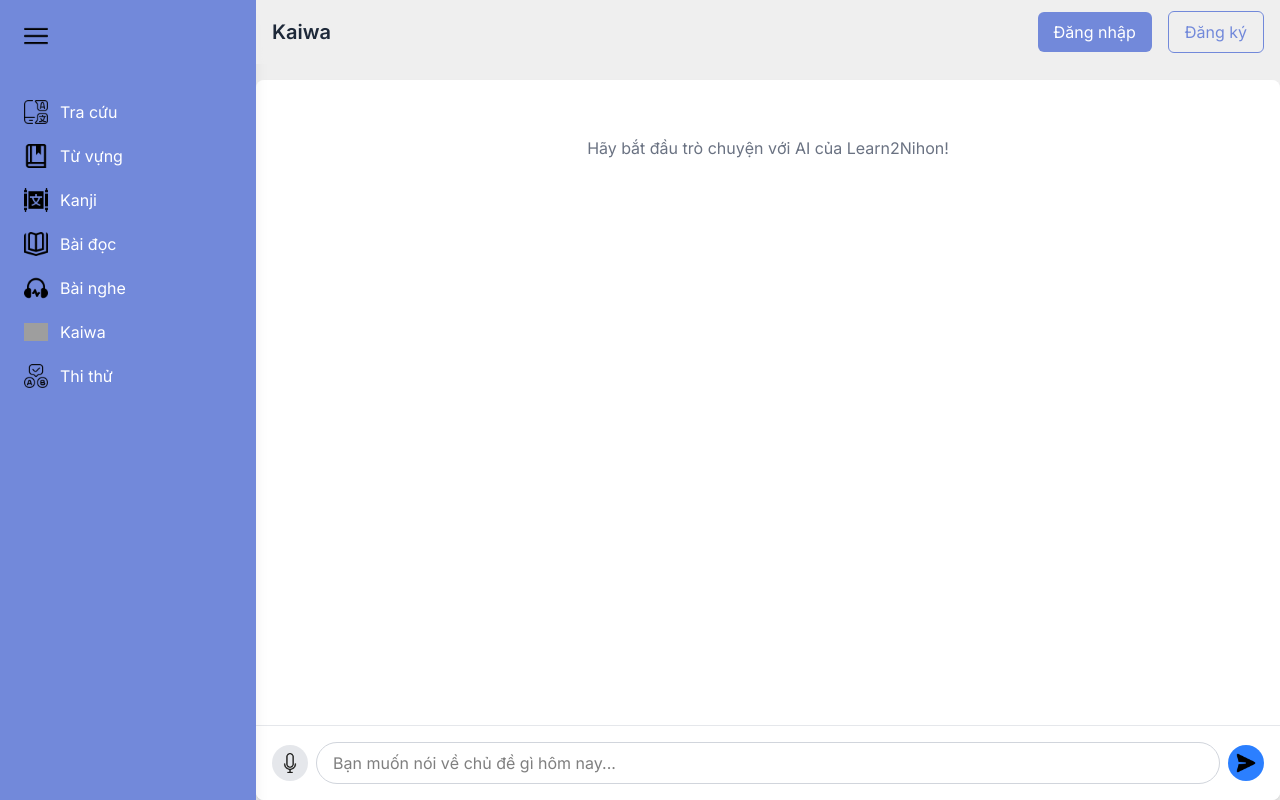
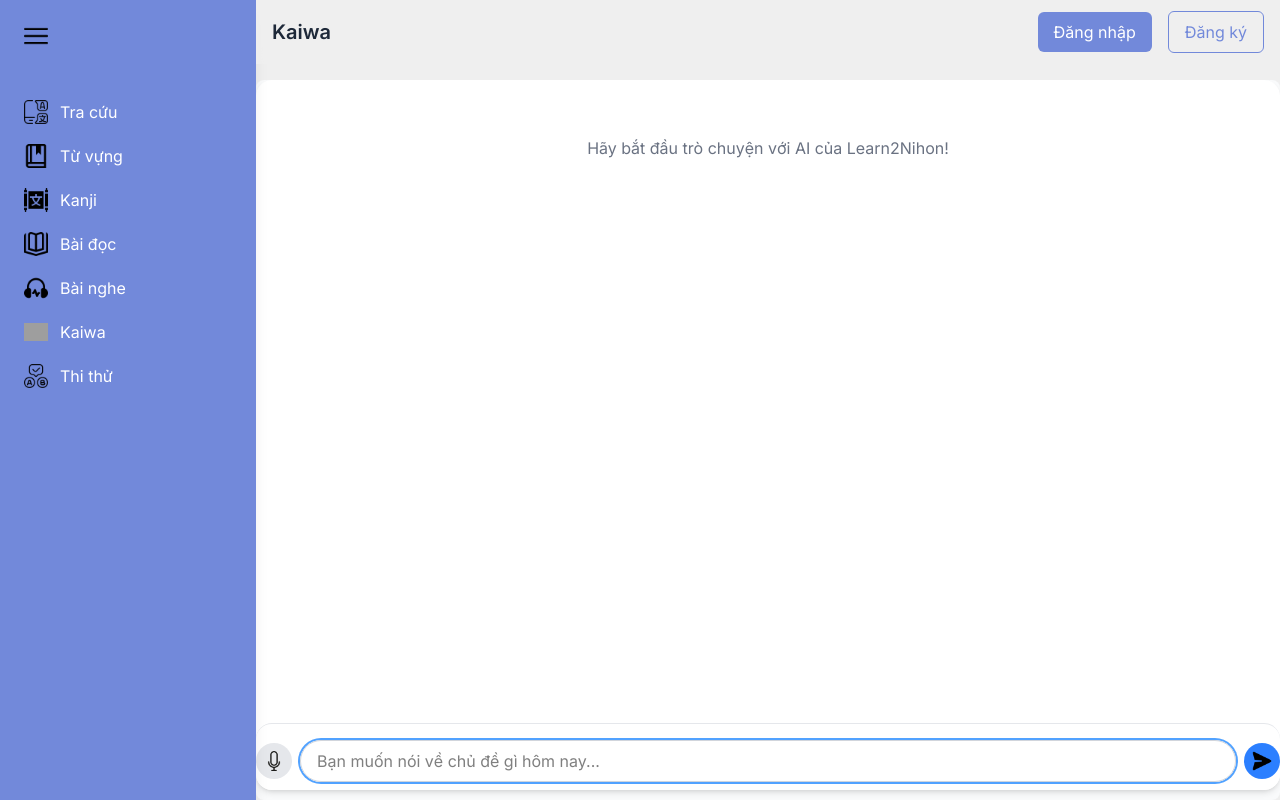
Before and after one commit to MinhLee102/Learn2Nihon, a Next.js app in the folder frontend/: page /kaiwa in a window 1280 px wide. Built offline with nearby package versions, Linux system fonts and the light colour scheme; grey boxes are pictures that could not be loaded.

Commit message:
Fixed chat input movement

```diff
--- a/frontend/src/app/(main)/kaiwa/page.tsx
+++ b/frontend/src/app/(main)/kaiwa/page.tsx
@@ -12,7 +12,7 @@ export default function ChatbotPage() {
   }, [setHeaderTitle]);
 
   return (
-    <div className="flex flex-col flex-1 bg-gray-50 rounded-lg">
+    <div className="flex flex-col flex-1 p-0 bg-gray-50 rounded-lg overflow-hidden">
       <Chatbox />
     </div>
   );
--- a/frontend/src/app/(main)/layout.tsx
+++ b/frontend/src/app/(main)/layout.tsx
@@ -1,4 +1,4 @@
-'use client'; // Đây phải là Client Component vì nó dùng useLayout, Header và Sidebar cũng là client component
+'use client';
 
 import { ReactNode } from 'react';
 import Sidebar from '@/components/Sidebar';
--- a/frontend/src/components/Chat/Chatbox.tsx
+++ b/frontend/src/components/Chat/Chatbox.tsx
@@ -13,11 +13,10 @@ const Chatbot: React.FC = () => {
     const [currentInput, setCurrentInput] = useState<string>('');
     const [isLoadingAIResponse, setIsLoadingAIResponse] = useState(false);
     const chatHistoryRef = useRef<HTMLDivElement>(null);
+    const inputRef = useRef<HTMLInputElement>(null);
 
-  // Hook cho Azure Speech-to-Text
     const { isRecording, transcript, startRecording, stopRecording, error: speechError } = useAzureSpeech();
 
-  // Effect để cuộn xuống cuối tin nhắn
     useEffect(() => {
         if (chatHistoryRef.current) {
         chatHistoryRef.current.scrollTop = chatHistoryRef.current.scrollHeight;
@@ -25,10 +24,13 @@ const Chatbot: React.FC = () => {
     }, [messages]);
 
     useEffect(() => {
-    if (transcript && isRecording) { // Chỉ cập nhật nếu vẫn đang ghi
+        if (transcript && isRecording) {
         setCurrentInput(transcript);
         }
-  }, [transcript, isRecording]);
+        if (inputRef.current && !isLoadingAIResponse) {
+            inputRef.current.focus();
+        }
+    }, [transcript, isRecording, isLoadingAIResponse]);
 
 
   const handleSendMessage = useCallback(async (messageText: string) => {
@@ -68,6 +70,9 @@ const Chatbot: React.FC = () => {
       ]);
     } finally {
       setIsLoadingAIResponse(false);
+      if (inputRef.current) {
+        inputRef.current.focus();
+      }
     }
   }, []);
 
@@ -90,7 +95,7 @@ const Chatbot: React.FC = () => {
   }, [isRecording, stopRecording, startRecording, currentInput, handleSendMessage]);
 
   return (
-    <div className="flex flex-col flex-1 bg-white rounded-lg shadow-md">
+    <div className="flex flex-col h-[calc(100vh-90px)] bg-white rounded-2xl shadow-md">
         {/* Vùng hiển thị lịch sử chat */}
         <div ref={chatHistoryRef} className="flex-1 overflow-y-auto p-4 space-y-4">
             {messages.length === 0 && (
@@ -110,7 +115,7 @@ const Chatbot: React.FC = () => {
         </div>
 
         {/* Vùng nhập liệu */}
-      <form onSubmit={handleInputSubmit} className="border-t border-gray-200 text-black p-4 flex items-center bg-white rounded-b-lg">
+        <form onSubmit={handleInputSubmit} className="border-t border-gray-200 text-black flex pt-4 items-center bg-white rounded-2xl py-2">
             <button
             type="button"
             onClick={handleVoiceButtonClick}
@@ -124,6 +129,7 @@ const Chatbot: React.FC = () => {
             </button>
             <input
             type="text"
+            ref={inputRef}
             value={currentInput}
             onChange={(e) => setCurrentInput(e.target.value)}
             placeholder={isRecording ? "Đang nghe..." : "Bạn muốn nói về chủ đề gì hôm nay..."}
```
Also changed, not shown: frontend/src/app/layout.tsx (line endings or trailing spaces). Lines whose indentation alone changed are shown as unchanged.
